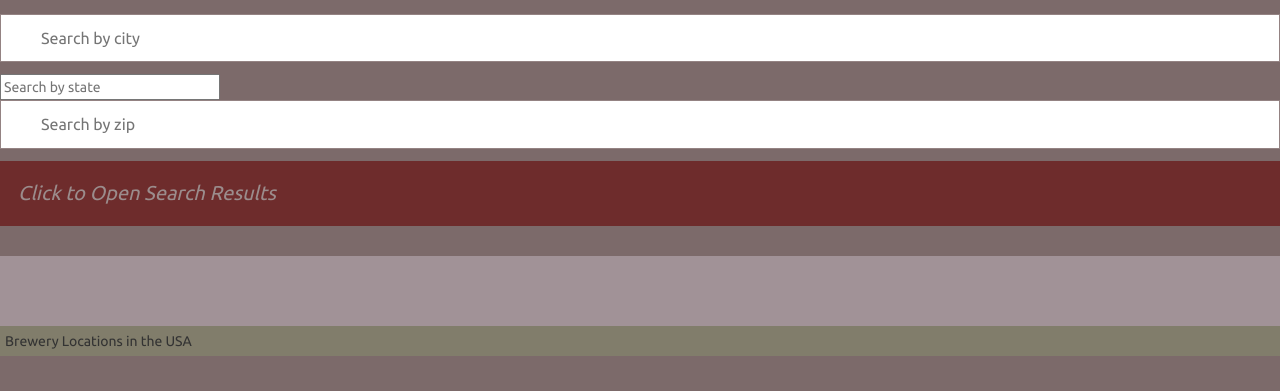
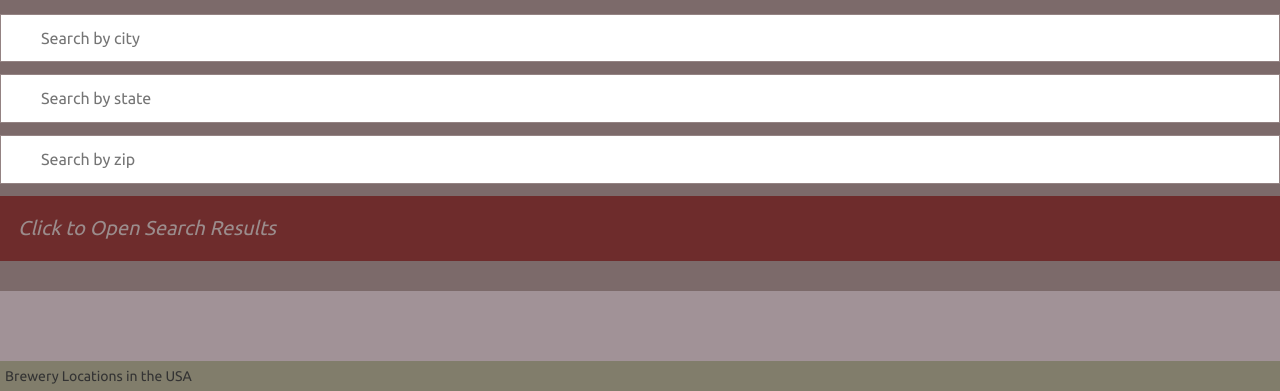
Before and after one commit to chinosamg/Project_3, a plain HTML site: page index.html in a window 1280 px wide. Shown: the part 728-1119 px from the top of the page. Before the commit the page ends 1084 px from the top, so only its background shows below. Drawn offline with nearby package versions, Linux system fonts and the light colour scheme.

Commit message:
Update style.css

```diff
--- a/static/css/style.css
+++ b/static/css/style.css
@@ -239,7 +239,7 @@ select {
   margin-bottom: 12px; /* Add some space below the input */
 }
 
-##myInput3 {
+#myInput3 {
   background-position: 10px 12px; /* Position the search icon */
   background-repeat: no-repeat; /* Do not repeat the icon image */
   width: 100%; /* Full-width */
```
